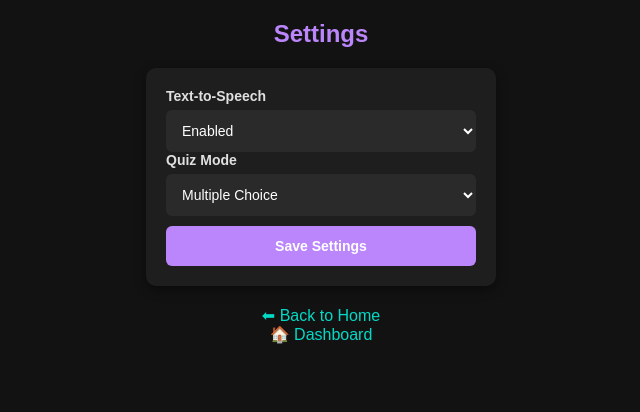
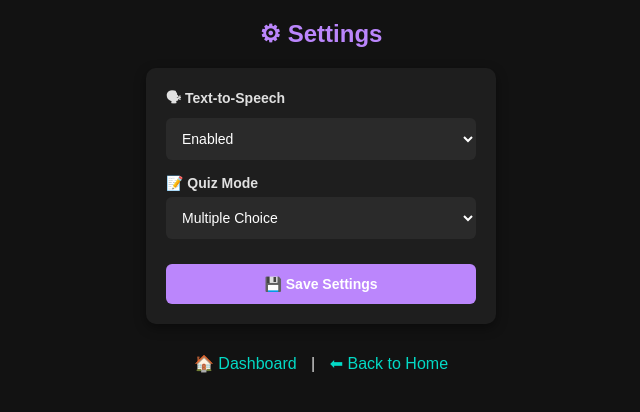
Before and after one commit to Ak23b/Russian-language-learning-app, a Flask app: page /settings in a window 1280 px wide. Shown: the top 412 px of the page, without its empty margins (319-959 px from the left). Run offline with Flask 3, Linux system fonts and the light colour scheme; the visitor is signed in with stand-in values (Sample User, id 1); data comes from the database, SQL or seed files in the repository.

Commit message:
Strucure and UI update

```diff
--- a/templates/settings.html
+++ b/templates/settings.html
@@ -6,28 +6,33 @@
     <link rel="stylesheet" href="{{ url_for('static', filename='style.css') }}">
 </head>
 <body>
-    <div class="container">
-        <h2>Settings</h2>
+    <div class="container auth-container">
+        <h2>⚙ Settings</h2>
 
-        <form action="{{ url_for('settings') }}" method="POST">
-            <label for="tts">Text-to-Speech</label>
+        <form action="{{ url_for('settings') }}" method="POST" class="form-box">
+            <div class="form-group">
+                <label for="tts">🗣 Text-to-Speech</label>
                 <select id="tts" name="tts">
                     <option value="enabled" {% if user_settings.tts == 'enabled' %}selected{% endif %}>Enabled</option>
                     <option value="disabled" {% if user_settings.tts == 'disabled' %}selected{% endif %}>Disabled</option>
                 </select>
+            </div>
 
-            <label for="quiz_mode">Quiz Mode</label>
+            <div class="form-group">
+                <label for="quiz_mode">📝 Quiz Mode</label>
                 <select id="quiz_mode" name="quiz_mode">
                     <option value="multiple_choice" {% if user_settings.quiz_mode == 'multiple_choice' %}selected{% endif %}>Multiple Choice</option>
                     <option value="typing" {% if user_settings.quiz_mode == 'typing' %}selected{% endif %}>Typing</option>
                 </select>
+            </div>
 
-            <button type="submit">Save Settings</button>
+            <button type="submit" class="btn">💾 Save Settings</button>
         </form>
 
-        <p><a href="{{ url_for('index') }}">⬅ Back to Home</a></p>
-        <p><a href="{{ url_for('dashboard') }}">🏠 Dashboard</a></p>
-
+        <p class="nav-links">
+            <a href="{{ url_for('dashboard') }}">🏠 Dashboard</a> |
+            <a href="{{ url_for('index') }}">⬅ Back to Home</a>
+        </p>
     </div>
 </body>
 </html>
```
Lines whose indentation alone changed are shown as unchanged.
